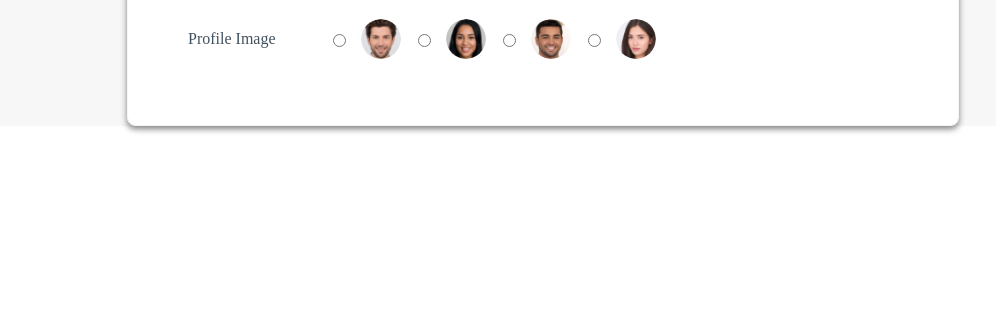
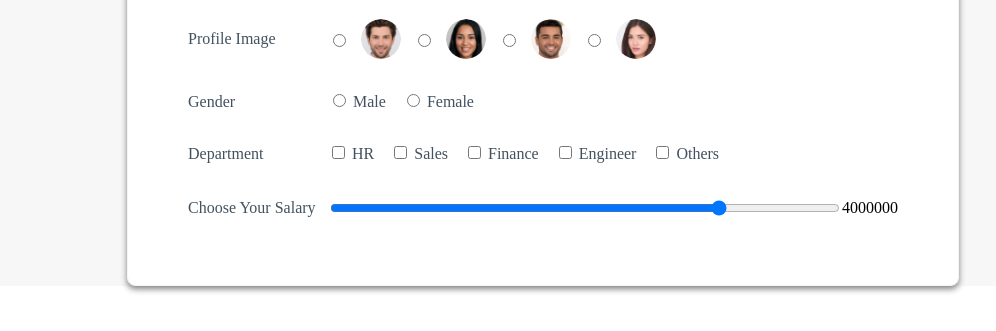
Before and after one commit to Niraj-kumar99/Employee_Payroll_appDay43, a plain HTML site: page pages/index.html in a window 1280 px wide. Shown: the part 227-558 px from the top of the page, without its empty margins (97-1093 px from the left). Drawn offline with Linux system fonts and the light colour scheme.

Commit message:
Added : gender , department , salary for emplyee form added

```diff
--- a/pages/index.html
+++ b/pages/index.html
@@ -50,7 +50,47 @@
                     </label>
                 </div>
             </div>
+
+            <div class="row-content">
+                <label class="label text" for="gender">Gender</label>
+
+                <div>
+                    <input type="radio" id="male" name="gender" value="male">
+                    <label class="text" for="male">Male</label>
+                    <input type="radio" id="female" name="gender" value="female">
+                    <label class="text" for="female">Female</label>
+                </div>
+            </div>
+
+            <div class="row-content">
+                <label class="label text" for="department">Department</label>
+                <div>
+                    <input class="checkbox" type="checkbox" id="hr" name="hr" value="HR">
+                    <label class="text" for="hr">HR</label>
+                    <input class="checkbox" type="checkbox" id="sales" name="sales" value="Sales">
+                    <label class="text" for="sales">Sales</label>
+                    <input class="checkbox" type="checkbox" id="finance" name="finance" value="Finance">
+                    <label class="text" for="finance">Finance</label>
+                    <input class="checkbox" type="checkbox" id="engineer" name="engineer" value="Engineer">
+                    <label class="text" for="engineer">Engineer</label>
+                    <input class="checkbox" type="checkbox" id="others" name="others" value="Others">
+                    <label class="text" for="others">Others</label>
+                </div>
+            </div>
+
+            <div class="row-content">
+                <label class="label text" for="salary">Choose Your Salary</label>
+                <input class="input" type="range" name="salary" id="salary" min="300000" max="5000000" step="100" value="4000000">
+                <output class="salary-output" for="salary">4000000</output>
+            </div>
         </form>
-    </div>
+        </div>
+        <script src="../js/employee_app.js"></script>
+    </body>
+</html>
+
+
+
+
 </body>
 </html>
```
